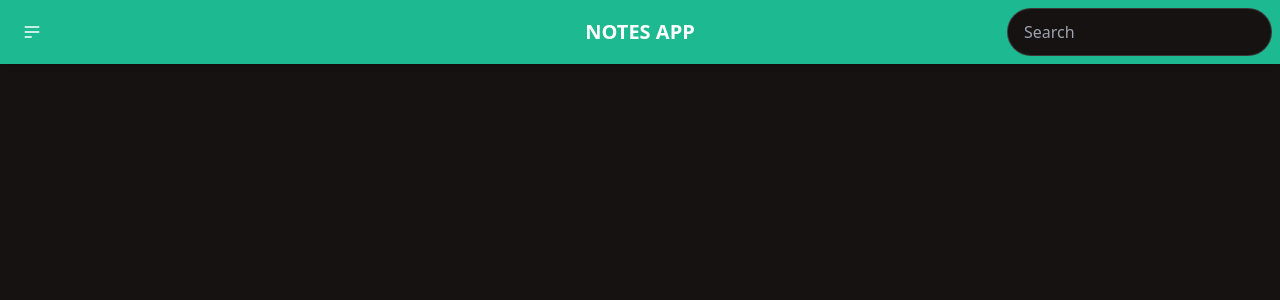
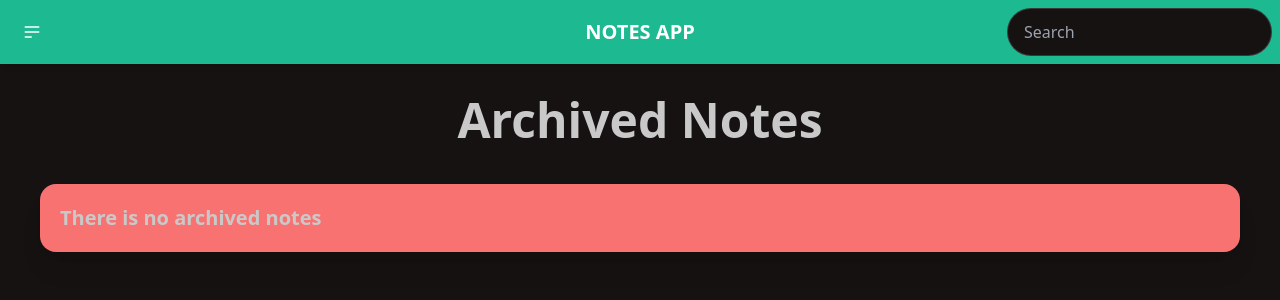
Before and after one commit to RaihanSyahSP/notes-submission-intermediate, a React (Vite) app: page /archived in a window 1280 px wide. Shown: the top 300 px of the page. Built offline with nearby package versions, Linux system fonts and the light colour scheme.

Commit message:
feat: add archived notes

```diff
--- a/src/components/FloatingButton.jsx
+++ b/src/components/FloatingButton.jsx
@@ -1,9 +1,5 @@
 import React from 'react'
 import { IoMdAddCircle } from "react-icons/io";
-import { MdOutlineDelete } from "react-icons/md";
-import { FaRegBookmark } from "react-icons/fa";
-
-
 
 const FloatingButton = (type, className) => {
   return (
--- a/src/components/NotesApp.jsx
+++ b/src/components/NotesApp.jsx
@@ -82,7 +82,13 @@ const NotesApp = () => {
             />}
           />
           <Route path="/add" element={<AddNote onAddNotesHandler={onAddNotesHandler} />} />
-          <Route path="/archived" element={<ArchivedNote notes={notes} />} />
+          <Route path="/archived" element={
+            <ArchivedNote
+              notes={notes}
+              archivedHandler={onArchivedNoteHandler}
+              deleteHandler={onDeleteNoteHandler}
+            />}
+          />
         </Routes>
       </main>
     </div>
--- a/src/components/NotesContainer.jsx
+++ b/src/components/NotesContainer.jsx
@@ -1,15 +1,17 @@
 import React from 'react'
 import NotesList from './NotesList';
 import Message from './Message';
-import { Link } from 'react-router-dom';
+import { Link, useLocation } from 'react-router-dom';
 import FloatingButton from './FloatingButton';
 
 const NotesContainer = ({ notes, deleteHandler, archivedHandler }) => {
   const archivedNotes = notes.filter((note) => note.archived);
   const unarchivedNotes = notes.filter((note) => !note.archived);
+  const location = useLocation();
 
   return (
     <div className="grid grid-cols-1 gap-6 h-[100vh] px-4 lg:px-10">
+      {location.pathname === "/" && (
         <div className="col-span-1 mt-24">
           <h2 className="text-3xl font-bold text-center md:text-5xl">All Notes</h2>
           <Link to="/add">
@@ -22,16 +24,19 @@ const NotesContainer = ({ notes, deleteHandler, archivedHandler }) => {
               <Message title="There is no one note" />
             )
           }
+        </div>
+      )}
 
-      </div>
-      {/* <div className="col-span-1">
+      {location.pathname === "/archived" && (
+        <div className="col-span-1 mt-24">
           <h2 className='text-3xl font-bold text-center md:text-5xl'>Archived Notes</h2>
           {archivedNotes.length > 0 ? (
             <NotesList notes={archivedNotes} deleteHandler={deleteHandler} archivedHandler={archivedHandler} />
           ) : (
             <Message title="There is no archived notes" />
           )}
-      </div> */}
+        </div>
+      )}
     </div>
   );
 }
--- a/src/pages/ArchivedNote.jsx
+++ b/src/pages/ArchivedNote.jsx
@@ -1,8 +1,15 @@
 import React from 'react'
+import NotesContainer from '../components/NotesContainer'
 
-const ArchivedNote = () => {
+const ArchivedNote = ({notes, deleteHandler, archivedHandler}) => {
   return (
-    <div>ArchivedNote</div>
+    <section>
+        <NotesContainer
+          notes={notes}
+          deleteHandler={deleteHandler}
+          archivedHandler={archivedHandler}
+        />
+    </section>
   )
 }
 
--- a/src/pages/HomePage.jsx
+++ b/src/pages/HomePage.jsx
@@ -3,7 +3,6 @@ import NotesContainer from '../components/NotesContainer'
 
 
 const HomePage = ({notes, deleteHandler, archivedHandler}) => {
-
   return (
     <section>
         <NotesContainer
```
Lines whose indentation alone changed are shown as unchanged.
